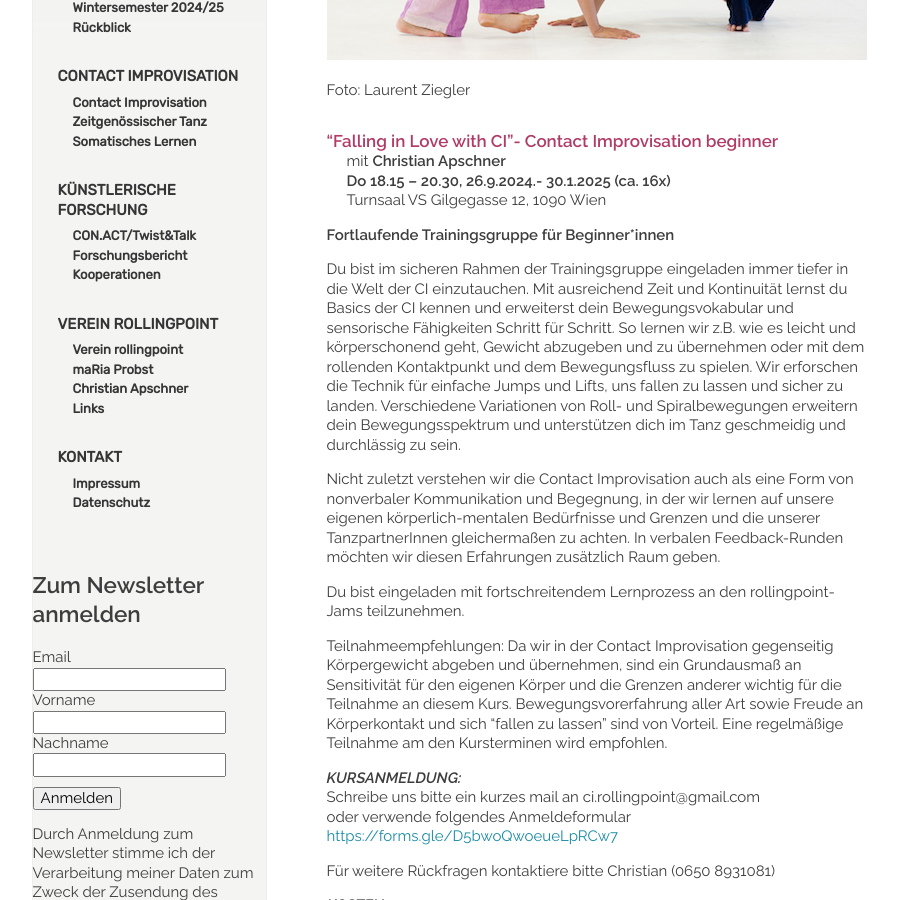
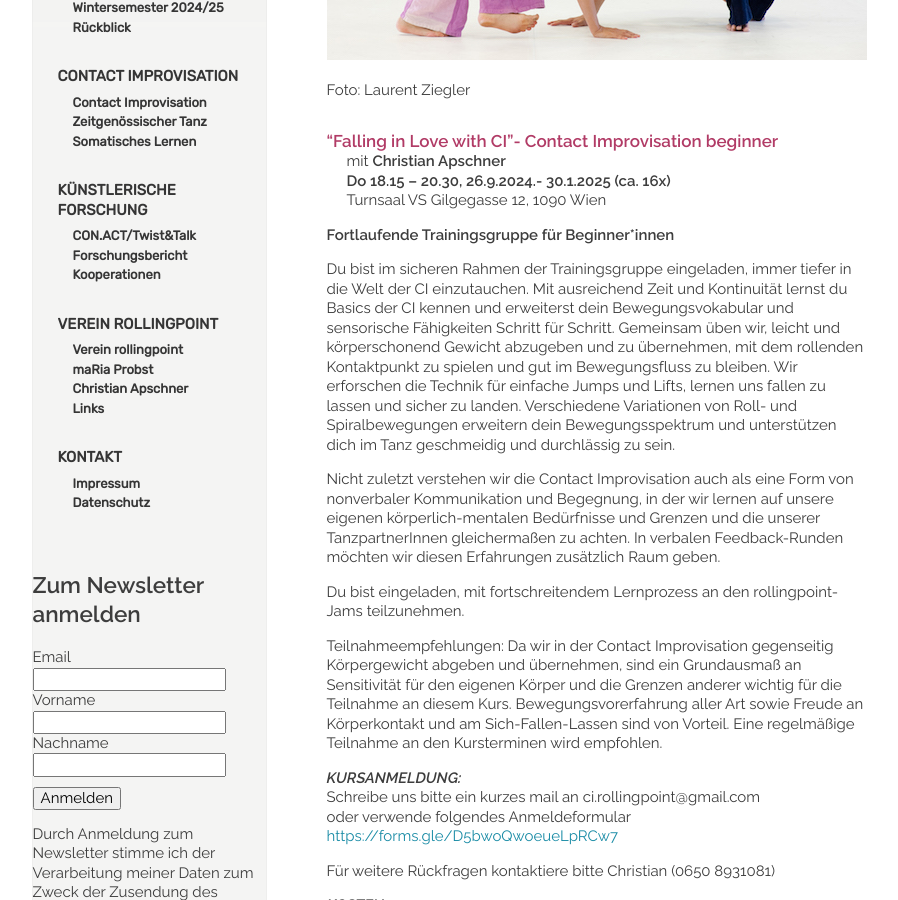
Before and after one commit to manulari/rollingpointat, a Jekyll site: the page built from _pages_de/contactbeg.md, in a window 1280 px wide and 900 px high, scrolled down 440 px. Shown: the whole window, without its empty margins (152-1050 px from the left). Built offline with Jekyll 4.4.1, drawn with Linux system fonts in a browser that asks for light colours; comment, search, counter and statistics services are not loaded.

Commit message:
Update page (de) “contactbeg”

```diff
--- a/_pages_de/contactbeg.md
+++ b/_pages_de/contactbeg.md
@@ -15,13 +15,13 @@ Turnsaal VS Gilgegasse 12, 1090 Wien
 
 **Fortlaufende Trainingsgruppe für Beginner*innen**
 
-Du bist im sicheren Rahmen der Trainingsgruppe eingeladen immer tiefer in die Welt der CI einzutauchen. Mit ausreichend Zeit und Kontinuität lernst du Basics der CI kennen und erweiterst dein Bewegungsvokabular und sensorische Fähigkeiten Schritt für Schritt. So lernen wir z.B. wie es leicht und körperschonend geht, Gewicht abzugeben und zu übernehmen oder mit dem rollenden Kontaktpunkt und dem Bewegungsfluss zu spielen. Wir erforschen die Technik für einfache Jumps und Lifts, uns fallen zu lassen und sicher zu landen. Verschiedene Variationen von Roll- und Spiralbewegungen erweitern dein Bewegungsspektrum und unterstützen dich im Tanz geschmeidig und durchlässig zu sein.
+Du bist im sicheren Rahmen der Trainingsgruppe eingeladen, immer tiefer in die Welt der CI einzutauchen. Mit ausreichend Zeit und Kontinuität lernst du Basics der CI kennen und erweiterst dein Bewegungsvokabular und sensorische Fähigkeiten Schritt für Schritt. Gemeinsam üben wir, leicht und körperschonend Gewicht abzugeben und zu übernehmen, mit dem rollenden Kontaktpunkt zu spielen und gut im Bewegungsfluss zu bleiben. Wir erforschen die Technik für einfache Jumps und Lifts, lernen uns fallen zu lassen und sicher zu landen. Verschiedene Variationen von Roll- und Spiralbewegungen erweitern dein Bewegungsspektrum und unterstützen dich im Tanz geschmeidig und durchlässig zu sein.
 
 Nicht zuletzt verstehen wir die Contact Improvisation auch als eine Form von nonverbaler Kommunikation und Begegnung, in der wir lernen auf unsere eigenen körperlich-mentalen Bedürfnisse und Grenzen und die unserer TanzpartnerInnen gleichermaßen zu achten. In verbalen Feedback-Runden möchten wir diesen Erfahrungen zusätzlich Raum geben.
 
-Du bist eingeladen mit fortschreitendem Lernprozess an den rollingpoint-Jams teilzunehmen.
+Du bist eingeladen, mit fortschreitendem Lernprozess an den rollingpoint-Jams teilzunehmen.
 
-Teilnahmeempfehlungen: Da wir in der Contact Improvisation gegenseitig Körpergewicht abgeben und übernehmen, sind ein Grundausmaß an Sensitivität für den eigenen Körper und die Grenzen anderer wichtig für die Teilnahme an diesem Kurs. Bewegungsvorerfahrung aller Art sowie Freude an Körperkontakt und sich “fallen zu lassen” sind von Vorteil. Eine regelmäßige Teilnahme am den Kursterminen wird empfohlen.
+Teilnahmeempfehlungen: Da wir in der Contact Improvisation gegenseitig Körpergewicht abgeben und übernehmen, sind ein Grundausmaß an Sensitivität für den eigenen Körper und die Grenzen anderer wichtig für die Teilnahme an diesem Kurs. Bewegungsvorerfahrung aller Art sowie Freude an Körperkontakt und am Sich-Fallen-Lassen sind von Vorteil. Eine regelmäßige Teilnahme an den Kursterminen wird empfohlen.
 
 ***KURSANMELDUNG:***\
 Schreibe uns bitte ein kurzes mail an ci.rollingpoint@gmail.com\
```
